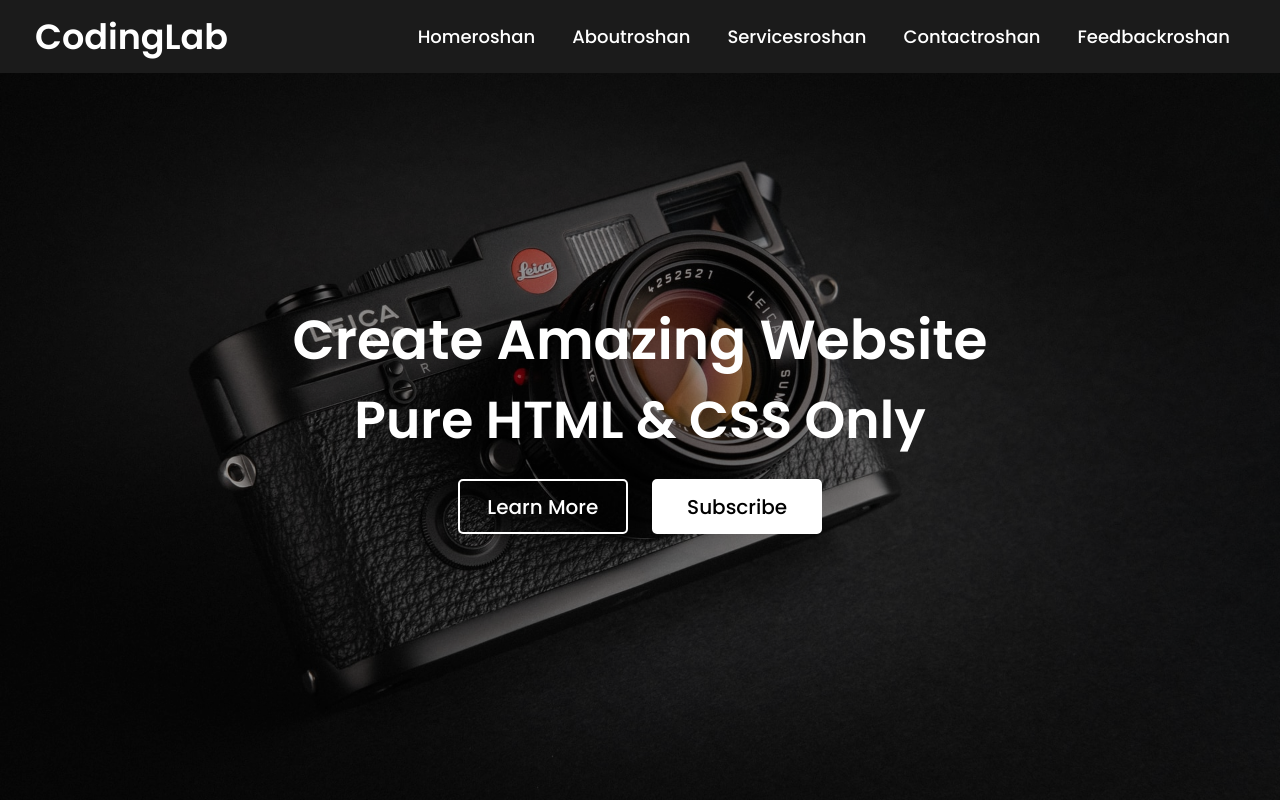
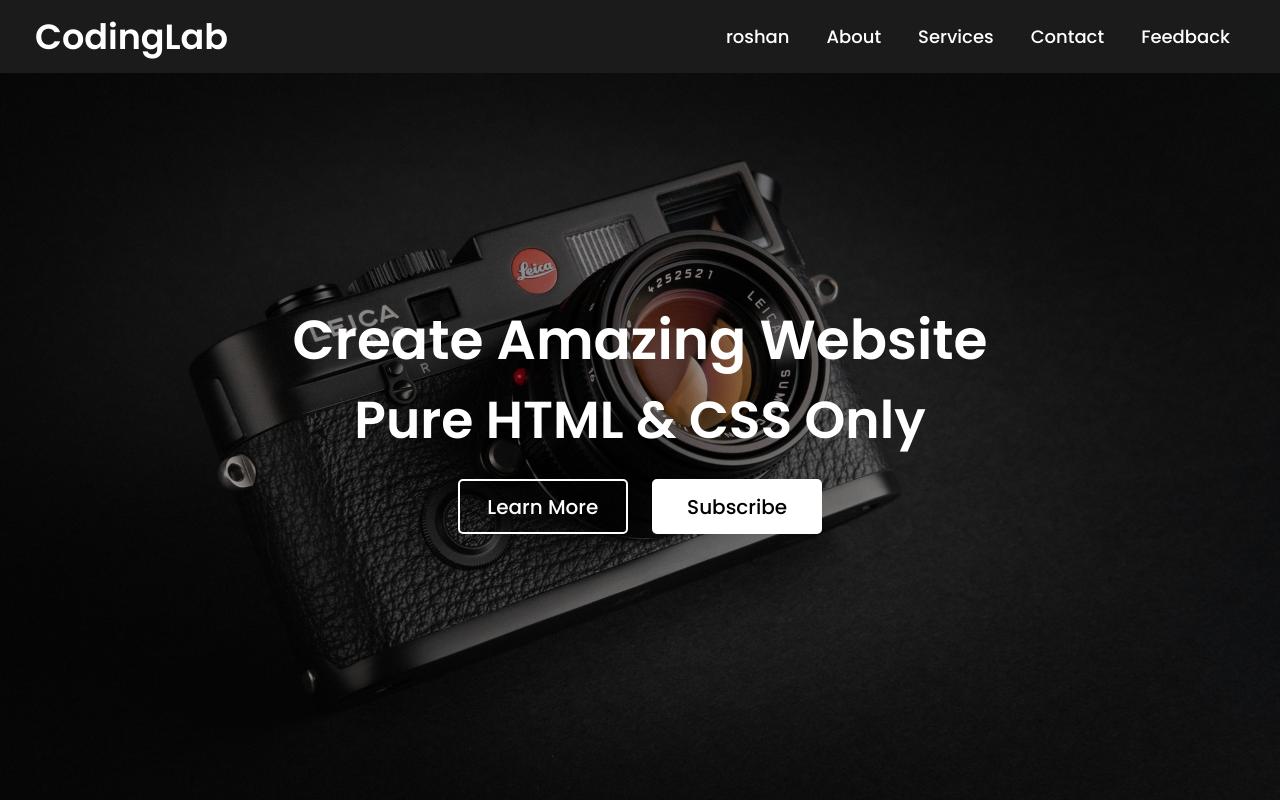
Before and after one commit to Roshanrajmahato/Java, a plain HTML site: page index.html in a window 1280 px wide. Drawn offline with Linux system fonts and the light colour scheme.

Commit message:
Update index.html

```diff
--- a/index.html
+++ b/index.html
@@ -14,11 +14,11 @@
         <a href="#">CodingLab</a>
       </div>
       <ul>
-        <li><a href="#">Homeroshan</a></li>
-        <li><a href="#">Aboutroshan</a></li>
-        <li><a href="#">Servicesroshan</a></li>
-        <li><a href="#">Contactroshan</a></li>
-        <li><a href="#">Feedbackroshan</a></li>
+        <li><a href="#">roshan</a></li>
+        <li><a href="#">About</a></li>
+        <li><a href="#">Services</a></li>
+        <li><a href="#">Contact</a></li>
+        <li><a href="#">Feedback</a></li>
       </ul>
     </div>
   </nav>
```
